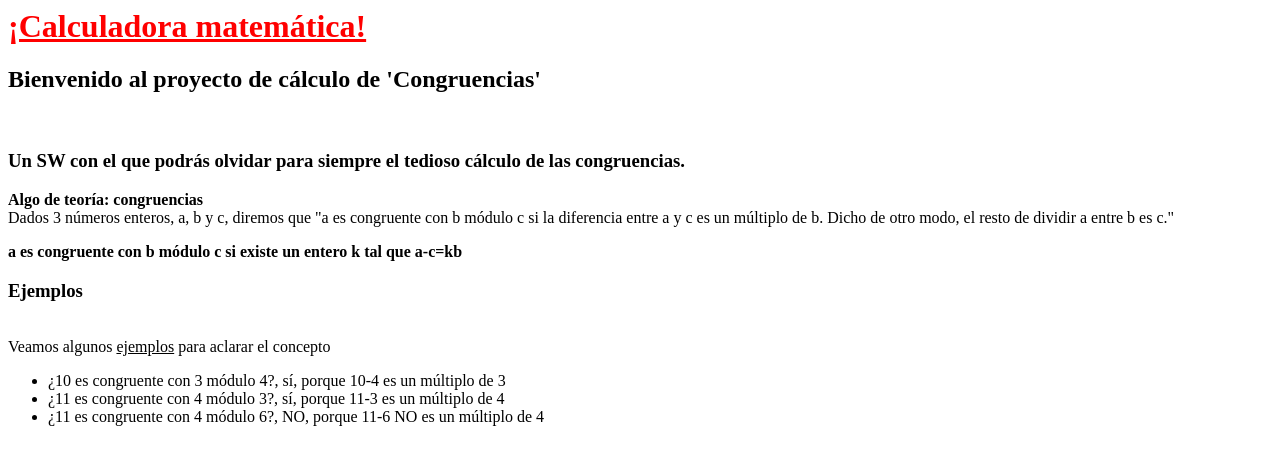
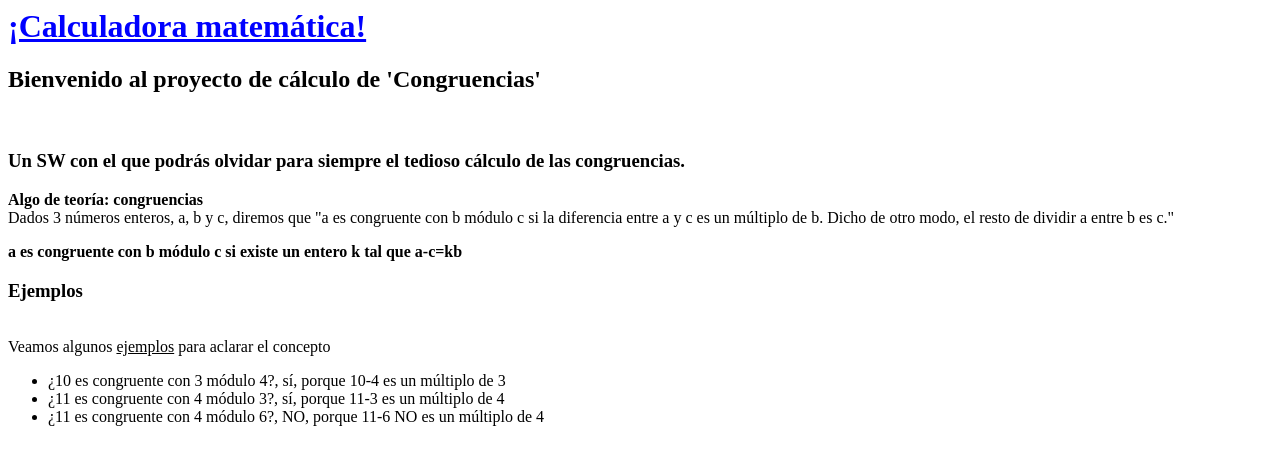
Before and after one commit to ahortalq/tutorial, a plain HTML site: page src/index.html in a window 1280 px wide. Drawn offline with Linux system fonts and the light colour scheme.

Commit message:
nuevo codigo

```diff
--- a/src/index.html
+++ b/src/index.html
@@ -4,7 +4,7 @@
     <title>Calculadora matemática</title>
   </head>
   <body>
-    <h1><font color="red"><u>¡Calculadora matemática!</u></font></h1><P>
+    <h1><font color="blue"><u>¡Calculadora matemática!</u></font></h1><P>
     <h2>Bienvenido al proyecto de cálculo de 'Congruencias'</h2><br>
     <h3>Un SW con el que podrás olvidar para siempre el tedioso cálculo de las congruencias.</h3><P>
     <b>Algo de teoría: congruencias</b><br>
```
Also changed, not shown: 1 other file.
